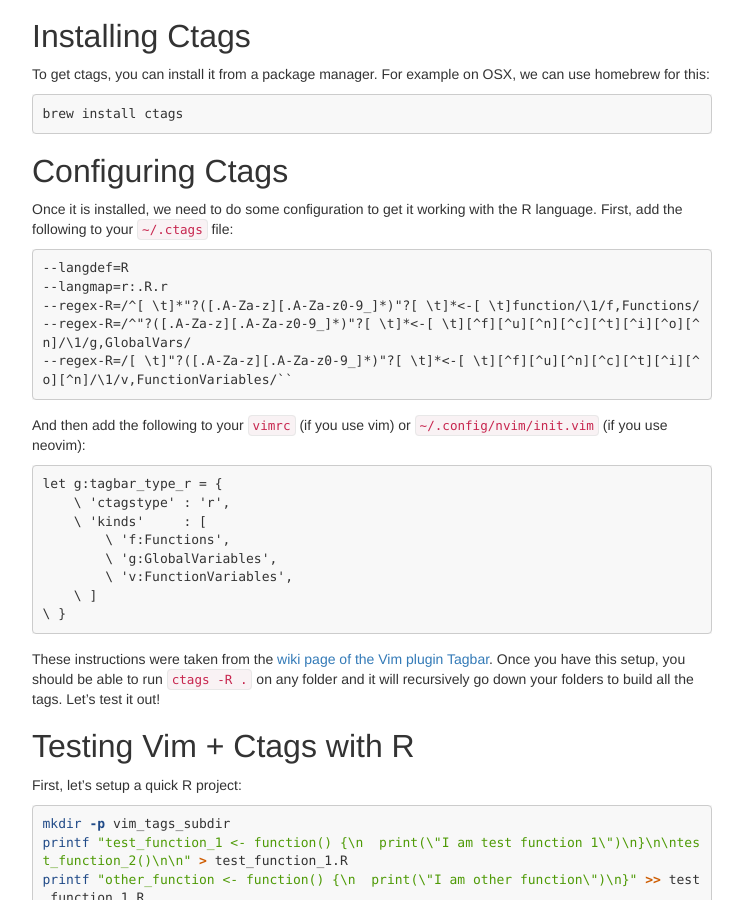
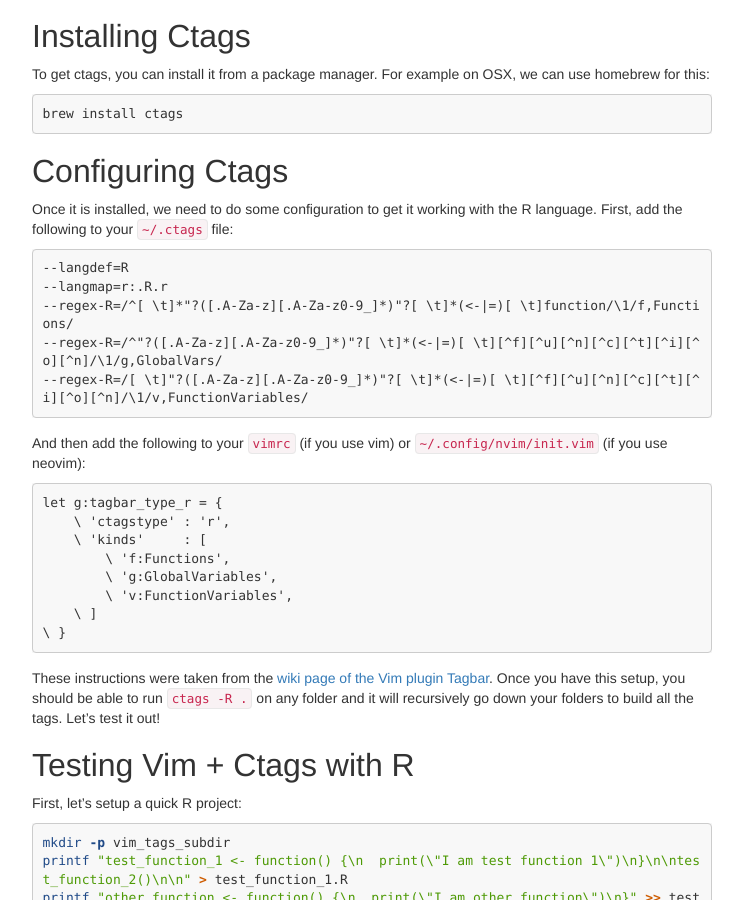
Before and after one commit to tinyheero/tinyheero.github.io, a Jekyll site: the page built from _posts/2017-05-13-r-vim-ctags.md, in a window 1280 px wide and 900 px high, scrolled down 515 px. Shown: the whole window, without its empty margins (268-1011 px from the left). Built offline with Jekyll 4.4.1, drawn with Linux system fonts in a browser that asks for light colours; nearby versions of some CDN libraries; library files that are not in the unit come from our copies; comment, search, counter and statistics services are not loaded; some of the changed text lies outside the part shown.

````diff
--- a/_posts/2017-05-13-r-vim-ctags.md
+++ b/_posts/2017-05-13-r-vim-ctags.md
@@ -30,9 +30,9 @@ Once it is installed, we need to do some configuration to get it working with th
 ```
 --langdef=R
 --langmap=r:.R.r
---regex-R=/^[ \t]*"?([.A-Za-z][.A-Za-z0-9_]*)"?[ \t]*<-[ \t]function/\1/f,Functions/
---regex-R=/^"?([.A-Za-z][.A-Za-z0-9_]*)"?[ \t]*<-[ \t][^f][^u][^n][^c][^t][^i][^o][^n]/\1/g,GlobalVars/
---regex-R=/[ \t]"?([.A-Za-z][.A-Za-z0-9_]*)"?[ \t]*<-[ \t][^f][^u][^n][^c][^t][^i][^o][^n]/\1/v,FunctionVariables/``
+--regex-R=/^[ \t]*"?([.A-Za-z][.A-Za-z0-9_]*)"?[ \t]*(<-|=)[ \t]function/\1/f,Functions/
+--regex-R=/^"?([.A-Za-z][.A-Za-z0-9_]*)"?[ \t]*(<-|=)[ \t][^f][^u][^n][^c][^t][^i][^o][^n]/\1/g,GlobalVars/
+--regex-R=/[ \t]"?([.A-Za-z][.A-Za-z0-9_]*)"?[ \t]*(<-|=)[ \t][^f][^u][^n][^c][^t][^i][^o][^n]/\1/v,FunctionVariables/
 ```
 
 And then add the following to your `vimrc` (if you use vim) or `~/.config/nvim/init.vim` (if you use neovim):
````
Also changed, not shown: other parts of _posts/2017-05-13-r-vim-ctags.md (+2 -0 lines).
